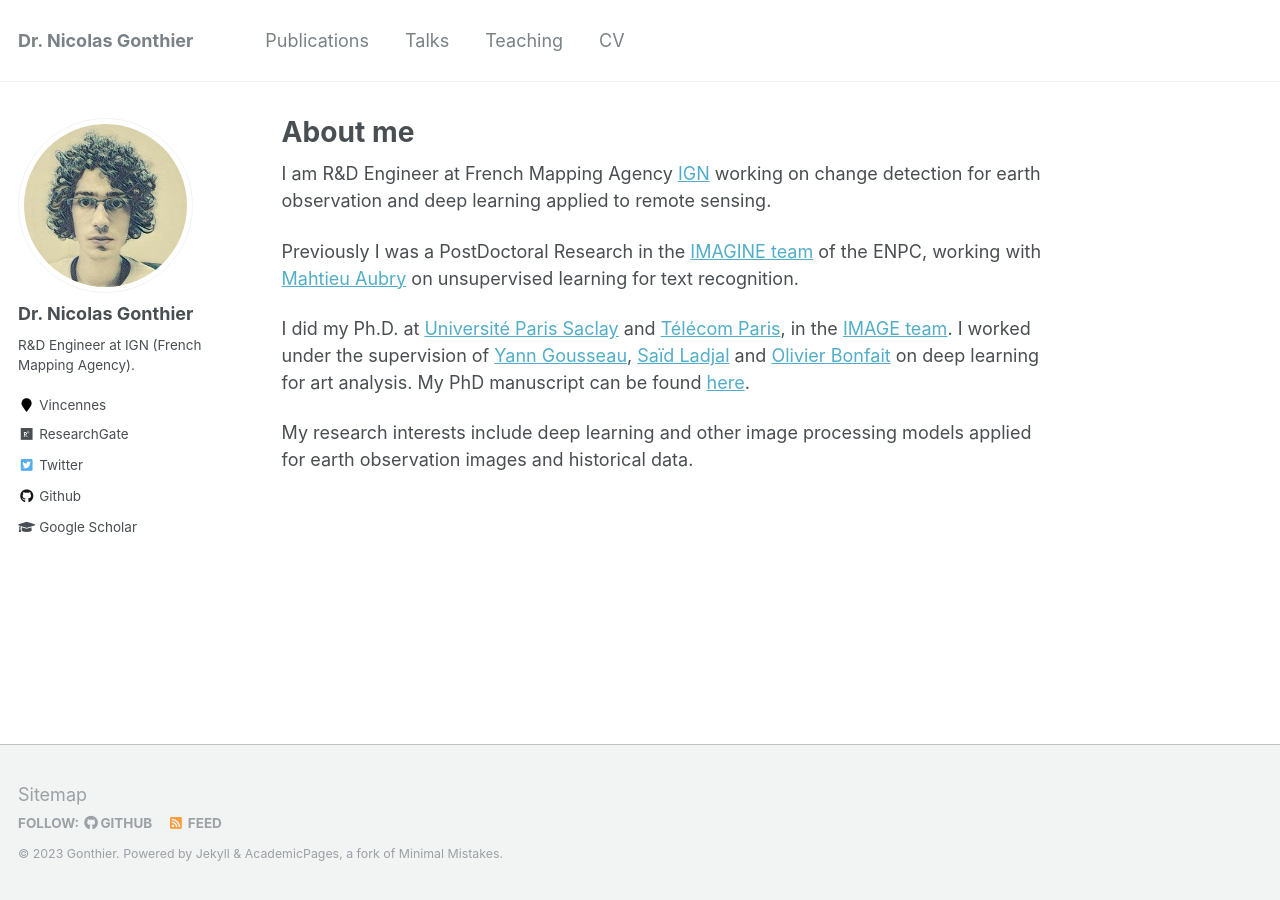
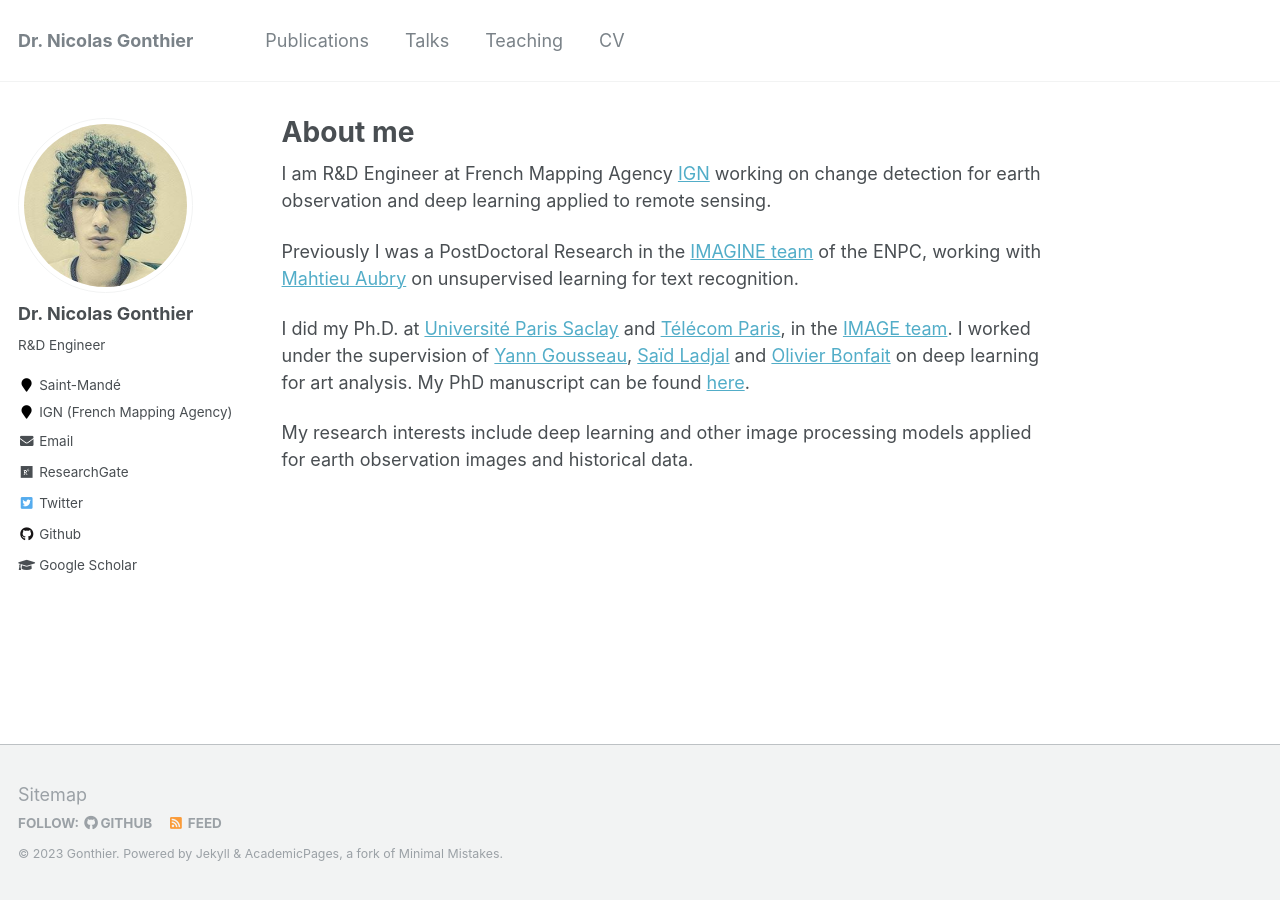
Before and after one commit to ngonthier/ngonthier.github.io, a Jekyll site: the page built from _pages/about.md, in a window 1280 px wide. Built offline with Jekyll 4.4.1, drawn with Linux system fonts in a browser that asks for light colours.

Commit message:
Update _config.yml
add email

```diff
--- a/_config.yml
+++ b/_config.yml
@@ -82,12 +82,12 @@ analytics:
 author:
   name             : "Dr. Nicolas Gonthier"
   avatar           : "avatar.jpg"
-  bio              : "R&D Engineer at IGN (French Mapping Agency)."
-  location         : "Vincennes"
-  employer         :
+  bio              : "R&D Engineer"
+  location         : "Saint-Mandé"
+  employer         : "IGN (French Mapping Agency)"
   pubmed           :
   googlescholar    : "https://scholar.google.fr/citations?user=y6a-lk0AAAAJ&hl=fr&authuser=1"
-  email            :
+  email            : "nicolas.gonthier at ign.fr"
   researchgate     : "https://www.researchgate.net/profile/Nicolas-Gonthier"
   uri              :
   bitbucket        :
```
